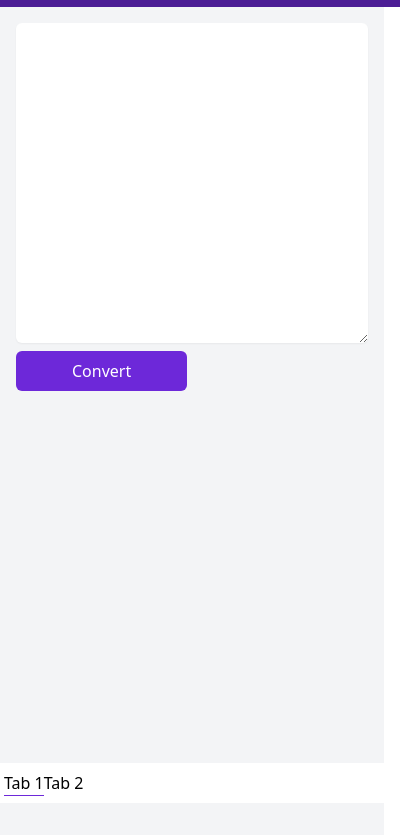
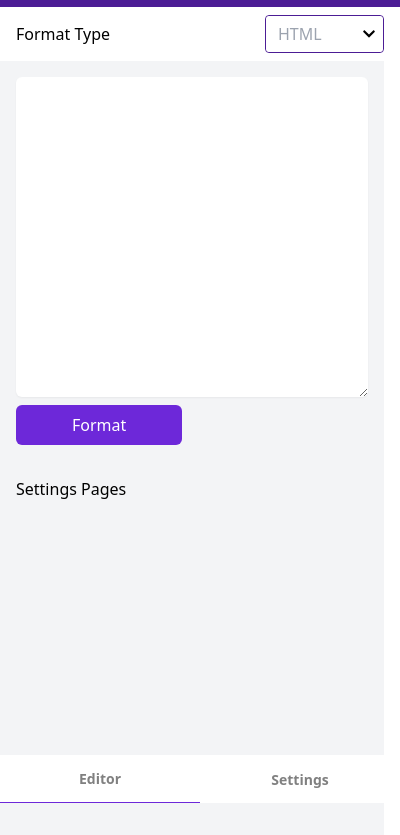
Before and after one commit to kromate/chrome-extensions, a browser extension: page Format Code/popup.html in a window 400 px wide. Shown: the part 41-876 px from the top of the page. Drawn offline with nearby package versions, Linux system fonts and the light colour scheme.

Commit message:
feat: adding type bar

```diff
--- a/Format Code/popup.css
+++ b/Format Code/popup.css
@@ -1,3 +1,12 @@
 .container{
   height: 1000px;
 }
+
+.tab{
+ background: white;
+    padding: 13px 16px;
+    color: gray;
+    font-weight: 600;
+    font-size: 14px;
+    text-align: center;
+}
--- a/Format Code/popup.html
+++ b/Format Code/popup.html
@@ -16,25 +16,47 @@
 			<img src="./assets/github.svg" alt="github_logo" /></a>
 	</div>
 </div>
+<div class="flex items-center justify-between bg-white px-4 p-2">
+	<span class='text-base'>Format Type</span>
+	<div class="relative  border-purple-900 border rounded">
+		<select
+			class="bg-white text-gray-400 appearance-none border-none inline-block py-2 pl-3 pr-8 rounded leading-tight w-full">
+			<option class="pt-6">HTML</option>
+			<option>CSS</option>
+			<option>Javascript</option>
+		</select>
+		<div class="pointer-events-none absolute inset-y-0 right-0 flex items-center px-2">
+			<svg xmlns="http://www.w3.org/2000/svg" viewBox="0 0 448 512" style='width:12px'>
+				<path
+					d="M207.029 381.476L12.686 187.132c-9.373-9.373-9.373-24.569 0-33.941l22.667-22.667c9.357-9.357 24.522-9.375 33.901-.04L224 284.505l154.745-154.021c9.379-9.335 24.544-9.317 33.901.04l22.667 22.667c9.373 9.373 9.373 24.569 0 33.941L240.971 381.476c-9.373 9.372-24.569 9.372-33.942 0z" />
+			</svg>
+		</div>
+	</div>
+</div>
+
 
 <div class="container w-96 bg-gray-100 relative">
 	<div id="tab-contents">
-		<div id="first" class="p-4">
+		<div id="editor" class="p-4">
 			<textarea id="interpretation" ref="interpretation" name="interpretation" rows="12"
 				class="shadow-sm focus:ring-indigo-500 p-4 focus:border-indigo-500 block w-full sm:text-sm border-gray-300 rounded-md"></textarea>
 			<button class="btn bg-purple-700 text-white px-14 py-2 rounded-md mt-2">
-				Convert
+				Format
 			</button>
+		</div>
+
+		<div id="settings" class="p-4">
+			Settings Pages
 		</div>
 
 	</div>
 </div>
 
-<div class="footer fixed inset-x-0 bottom-0 bg-white h-10">
-	<ul id="tabs" class="inline-flex pt-2 px-1 w-full">
-		<li class="tab border-b border-purple-700">
-			<a id="default-tab" href="#first">Tab 1</a>
+<div class="footer fixed inset-x-0 bottom-0 bg-white w-full">
+	<ul id="tabs" class="flex w-full items-end">
+		<li class="tab border-b border-purple-700 w-1/2">
+			<a id="default-tab" href="#editor">Editor</a>
 		</li>
-		<li class="tab"><a href="#second">Tab 2</a></li>
+		<li class="tab w-1/2"><a href="#settings">Settings</a></li>
 	</ul>
 </div>
```
Also changed, not shown: Format Code/assets/arrowDown.svg (added).
